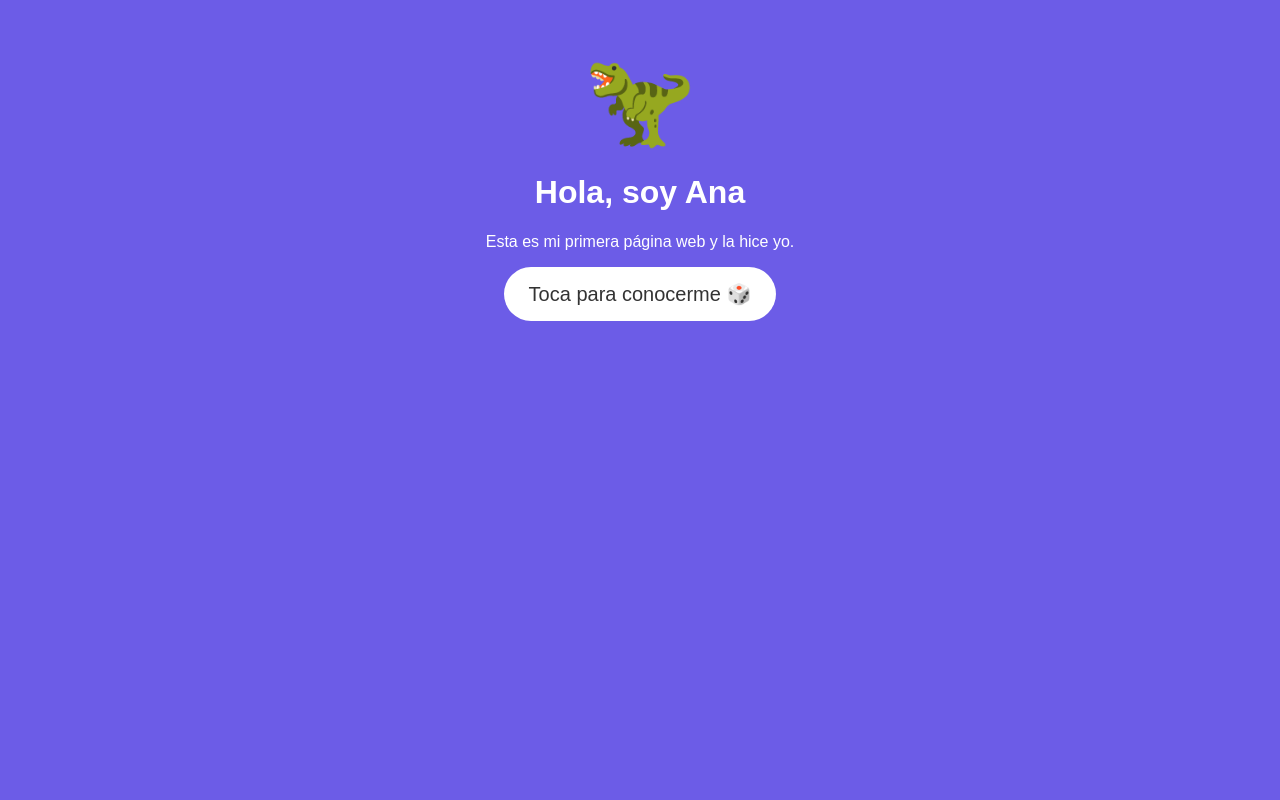
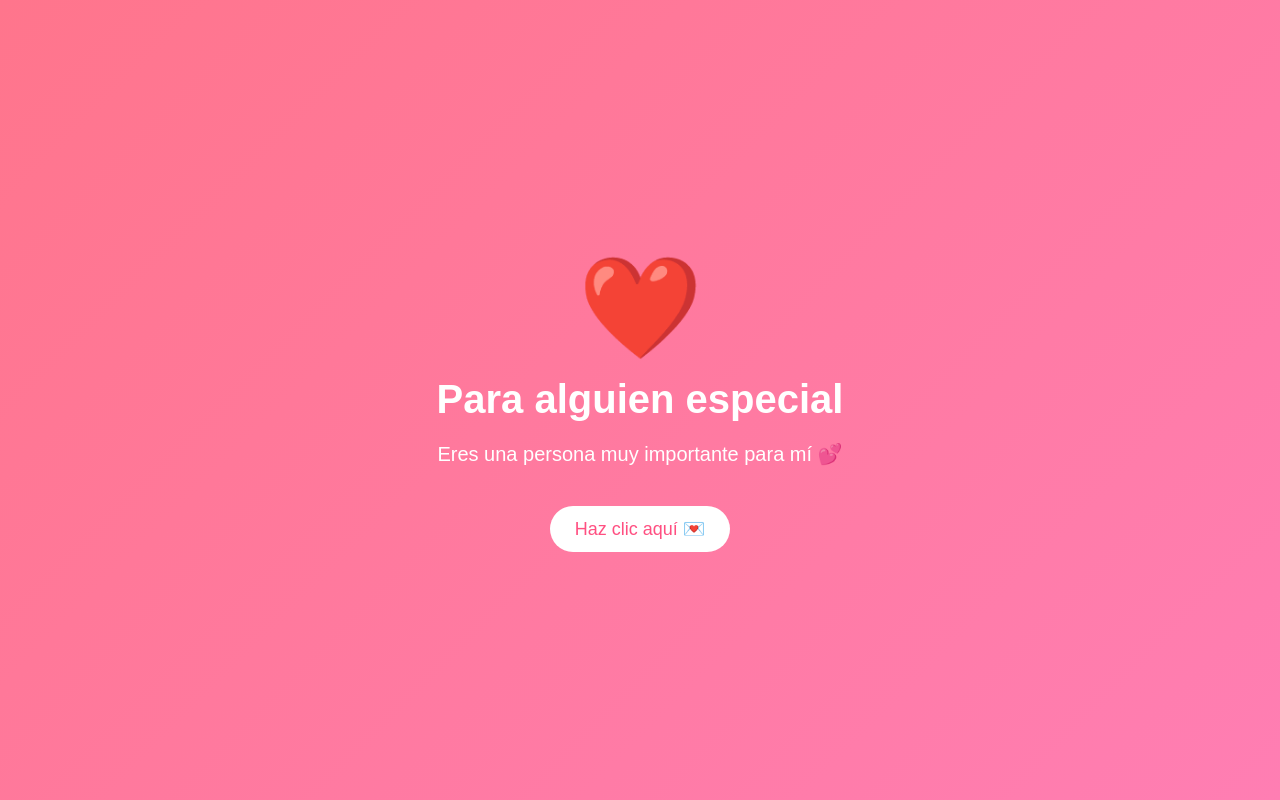
Before and after one commit to MKULTRA-C/MKULTRA-C.github.io, a plain HTML site: page index.html in a window 1280 px wide. Drawn offline with Linux system fonts and the light colour scheme.

Commit message:
Revamp index.html for a special message theme

```diff
--- a/index.html
+++ b/index.html
@@ -3,70 +3,90 @@
 <head>
   <meta charset="UTF-8">
   <meta name="viewport" content="width=device-width, initial-scale=1.0">
-<title>Mi primera web</title>
+  <title>Para Ti ❤️</title>
+
   <style>
     body {
+      margin: 0;
+      height: 100vh;
+      display: flex;
+      justify-content: center;
+      align-items: center;
+      background: linear-gradient(135deg, #ff758c, #ff7eb3);
       font-family: Arial, sans-serif;
-    background: #6c5ce7;
+      overflow: hidden;
+    }
+
+    .contenedor {
+      text-align: center;
       color: white;
-    text-align: center;
-    padding: 40px 20px;
-    transition: background 0.5s;
     }
-  .emoji {
-    font-size: 90px;
-    display: inline-block;
-    transition: transform 0.4s;
+
+    .corazon {
+      font-size: 100px;
+      animation: latido 1s infinite;
     }
-  button {
+
+    h1 {
+      font-size: 40px;
+      margin: 10px;
+    }
+
+    p {
       font-size: 20px;
-    padding: 15px 25px;
+    }
+
+    @keyframes latido {
+      0% {
+        transform: scale(1);
+      }
+
+      50% {
+        transform: scale(1.25);
+      }
+
+      100% {
+        transform: scale(1);
+      }
+    }
+
+    .boton {
+      margin-top: 20px;
+      padding: 12px 25px;
       border: none;
-    border-radius: 30px;
+      border-radius: 25px;
       background: white;
-    color: #333;
+      color: #ff4f81;
+      font-size: 18px;
       cursor: pointer;
     }
-  #dato {
-    font-size: 22px;
-    margin-top: 25px;
-    min-height: 60px;
+
+    .boton:hover {
+      transform: scale(1.1);
     }
   </style>
 </head>
+
 <body>
 
-  <!-- CAMBIA ESTO: tu emoji favorito -->
-  <div class="emoji" id="emoji">🦖</div>
+  <div class="contenedor">
+    <div class="corazon">❤️</div>
 
-  <!-- CAMBIA ESTO: tu nombre -->
-  <h1>Hola, soy Ana</h1>
+    <h1>Para alguien especial</h1>
 
-  <p>Esta es mi primera página web y la hice yo.</p>
-  <button onclick="sorpresa()">Toca para conocerme 🎲</button>
-  <p id="dato"></p>
+    <p id="mensaje">
+      Eres una persona muy importante para mí 💕
+    </p>
+
+    <button class="boton" onclick="mostrarMensaje()">
+      Haz clic aquí 💌
+    </button>
+  </div>
 
   <script>
-  // CAMBIA ESTO: escribe datos curiosos sobre ti
-  // Cada dato va entre comillas y termina en coma
-  const datos = [
-    "Puedo comer pizza tres días seguidos 🍕",
-    "Canto en la ducha como si fuera un concierto 🎤",
-    "Le tengo miedo a las mariposas 🦋",
-    "Mi superpoder sería teletransportarme ✨"
-  ];
-
-  // Colores de fondo que irán apareciendo
-  const colores = ["#6c5ce7", "#e84393", "#00b894", "#e17055", "#0984e3", "#d63031"];
-
-  function sorpresa() {
-    const dato = datos[Math.floor(Math.random() * datos.length)];
-    const color = colores[Math.floor(Math.random() * colores.length)];
-    const giro = Math.floor(Math.random() * 60) - 30;
-
-    document.getElementById("dato").textContent = dato;
-    document.body.style.background = color;
-    document.getElementById("emoji").style.transform = "rotate(" + giro + "deg) scale(1.2)";
+    functionmostrarMensaje() {
+      document.getElementById("mensaje").innerHTML =
+        "Gracias por existir y hacer mis días más bonitos ❤️✨";
     }
   </script>
 
```
Lines whose indentation alone changed are shown as unchanged.
